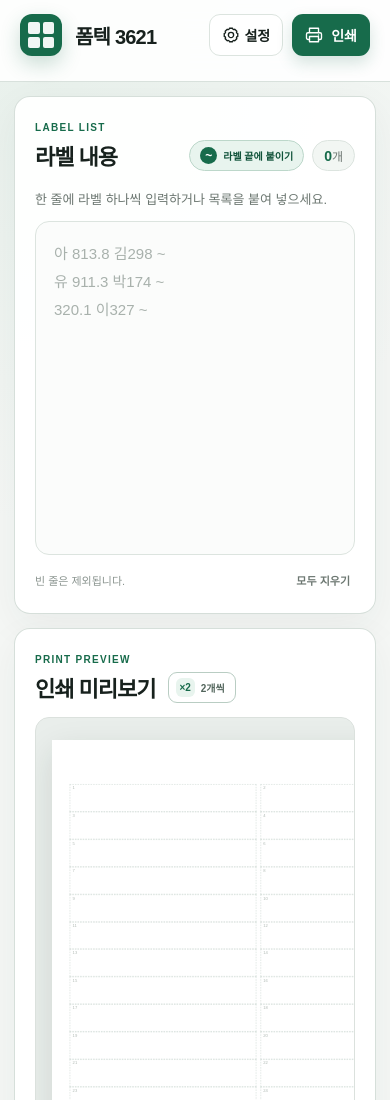
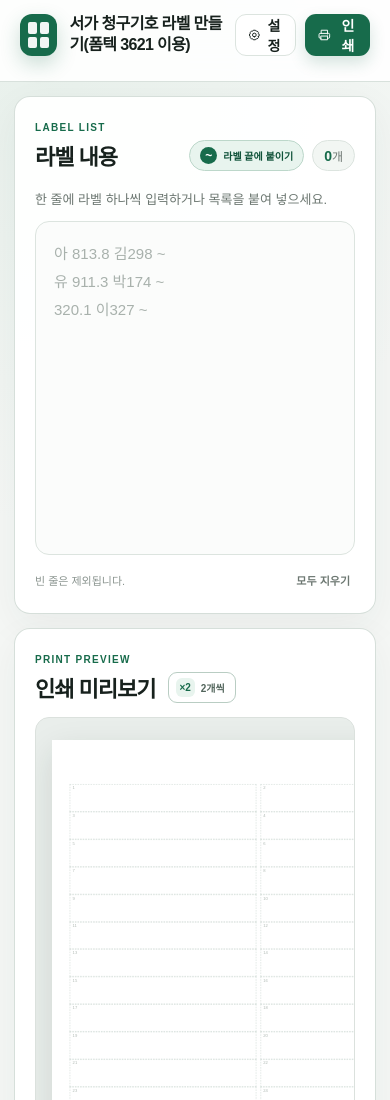
Before and after one commit to jssimonlee/3621, a plain HTML site: page index.html in a window 390 px wide. Shown: the top 1100 px of the page. Drawn offline with Linux system fonts and the light colour scheme.

Commit message:
서가 라벨 제목과 파비콘 추가

```diff
--- a/index.html
+++ b/index.html
@@ -3,9 +3,10 @@
   <head>
     <meta charset="UTF-8" />
     <meta name="viewport" content="width=device-width, initial-scale=1.0" />
-    <meta name="description" content="폼텍 3621 화일 인덱스 라벨을 브라우저에서 입력하고 미리보기한 뒤 인쇄합니다." />
+    <meta name="description" content="서가 청구기호 라벨을 브라우저에서 만들고 폼텍 3621 용지에 맞춰 인쇄합니다." />
     <meta http-equiv="Content-Security-Policy" content="default-src 'self'; script-src 'self'; style-src 'self' 'unsafe-inline'; font-src 'self' data:; img-src 'self' data:; connect-src 'none'; object-src 'none'; base-uri 'none'; form-action 'self'; upgrade-insecure-requests" />
-    <title>폼텍 3621 라벨 인쇄</title>
+    <title>서가라벨</title>
+    <link rel="icon" href="favicon.svg" type="image/svg+xml" />
     <link rel="stylesheet" href="styles.css" />
   </head>
   <body>
@@ -16,7 +17,7 @@
             <span></span><span></span><span></span><span></span>
           </div>
           <div>
-            <h1>폼텍 3621</h1>
+            <h1>서가 청구기호 라벨 만들기(폼텍 3621 이용)</h1>
             <p>비공식 호환 인쇄 도구 · 폼텍과 제휴·승인 관계 없음</p>
           </div>
         </div>
--- a/styles.css
+++ b/styles.css
@@ -345,6 +345,7 @@ textarea:focus { border-color: #7daf97; box-shadow: 0 0 0 4px rgba(23, 107, 75,
 
 @media (max-width: 620px) {
   .topbar { align-items: flex-start; }
+  .brand h1 { max-width: 210px; font-size: 16px; line-height: 1.3; }
   .brand p { display: none; }
   .button { padding: 0 12px; }
   .button-secondary svg { margin-right: -4px; }
```
Also changed, not shown: favicon.svg (added), 1 other file.
